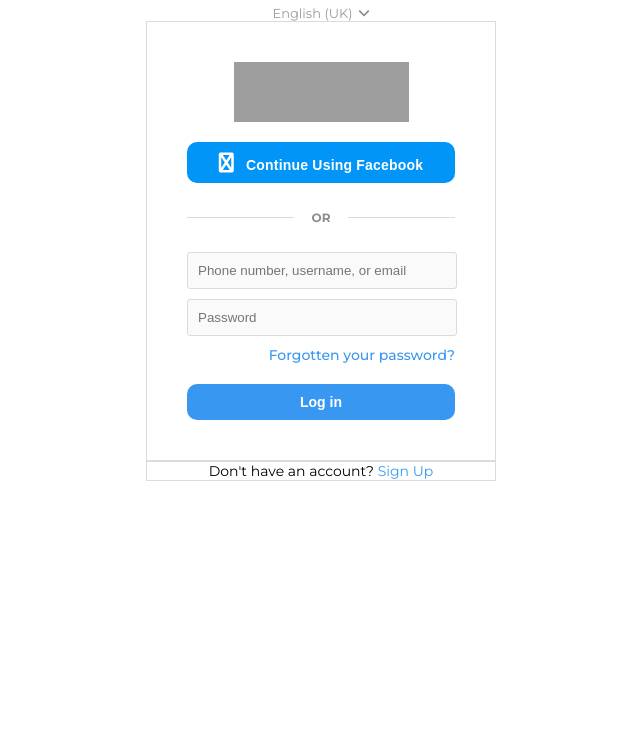
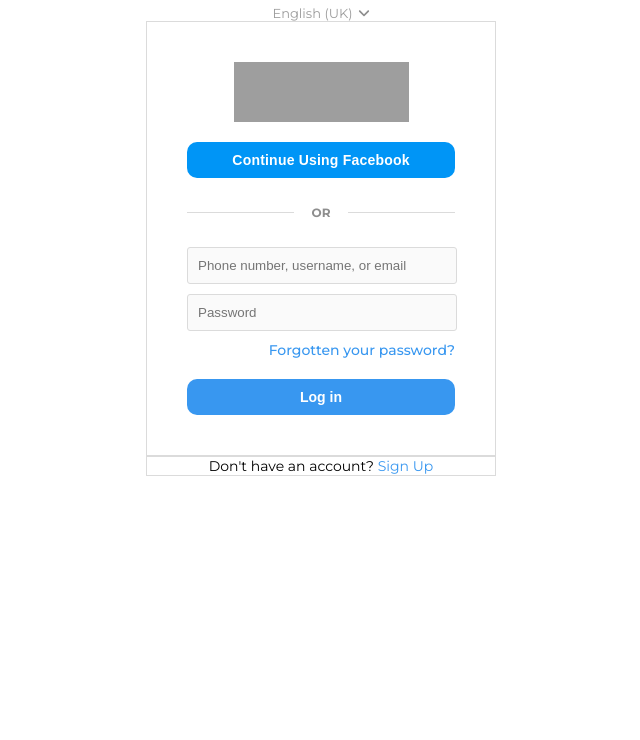
Before and after one commit to Lokman-Houam/insta-clone, a plain HTML site: page index.html in a window 1280 px wide. Shown: the top 740 px of the page, without its empty margins (319-959 px from the left). Drawn offline with nearby package versions, Linux system fonts and the light colour scheme; grey boxes are pictures that could not be loaded.

Commit message:
Update index.html

```diff
--- a/index.html
+++ b/index.html
@@ -119,13 +119,6 @@
         padding: 10px;
         cursor: pointer;
         letter-spacing: 0.2px;
-      }
-      .fb-login-btn::before {
-        content: "\f39e";
-        font-family: "Font Awesome 6 Free";
-        font-weight: 900;
-        font-size: 20px;
-        margin-right: 8px;
       }
       .signup-link {
         text-align: center;
```
